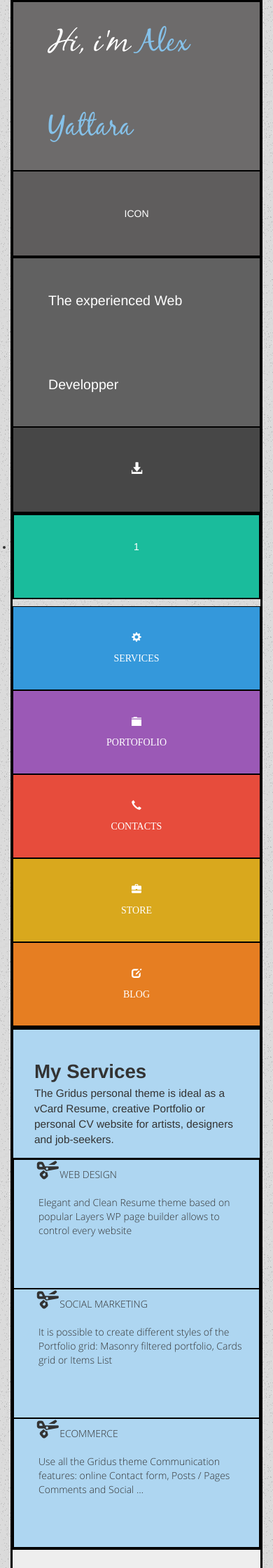
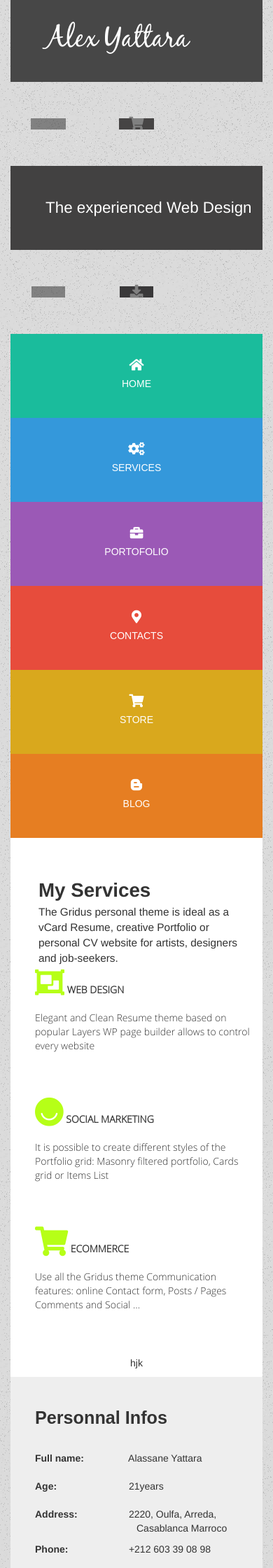
Before and after one commit to Yattus/monSite, a Python web app: template monCV/templates/monCV/monCV.html in a window 390 px wide. Shown: the part 413-2653 px from the top of the page at 70% size. Run offline with Jinja, Linux system fonts and the light colour scheme; the template is opened without the code that fills it, so the values that code supplies are empty; some libraries are stand-ins or nearby versions; some web fonts are replaced.

Commit message:
Transition experienced

```diff
--- a/monCV/static/monCV/css/monCV2.css
+++ b/monCV/static/monCV/css/monCV2.css
@@ -71,7 +71,7 @@
 }
 
 [class*='col-'], footer{
-    border: 1px solid black;
+    /* border: 1px solid black; */
     text-align: center;
     /* background-color: lightgreen; */
     /* line-height: 70px; */
@@ -97,12 +97,13 @@
 /* } */
 
 .nom{
-    font-family: 'black_jackregular', 'open_sanslight', 'cac_champagneregular', 'open_sansitalic', sans-serif, Verdana, Arial, "Arial Black", Impact;
+   font-family: 'black_jackregular', 'open_sanslight', 'cac_champagneregular', 'open_sansitalic', sans-serif, Verdana, Arial, "Arial Black", Impact;
     padding-left: 50px;
     text-align: left;
     font-size: 3em;
     color: white;
-    background-color: #6d6b6b;
+    background-color: #474747;
+    line-height: 120px;
 }
 
 /* .jumbotron{ */
@@ -111,23 +112,60 @@
 /* } */
 
 .nom_icon{
-    background-color: #5f5d5d;
+    background-color: #464444;
 }
 
-.job{
+.div_job{
     /* font-family: 'robotolight', 'open_sanslight'; */
+    font-size: 1.6em;
+    background-color: #424141;
+    line-height: 120px;
+    text-align: left;
     padding-left: 50px;
-    text-align: left;
-    font-size: 1.4em;
     color: white;
-    background-color: #616161;
 }
 
+/* .experienced{ */
+/*     text-align: right; */
+/*     padding-right: 3px; */
+/* } */
+
+/* .job{ */
+/* } */
+
 .job_icon{
-    display: block;
-    background-color:  #474747;
+    background-color: #393839;
 }
 
+.job_icon, .nom_icon {
+    text-decoration: none;
+    line-height: 120px;
+    overflow: hidden;
+    color: grey;
+}
+
+/* Transition propriété */
+.nom_icon_span, .job_icon_span {
+    display: block;
+    width: 100%;
+    height: 100%;
+    position: absolute;
+    left: -126px;
+    top: 0px;
+    background-color: rgba(40,40,40,0.5);
+
+    /* Transition propriété */
+    transition-property: left;
+    transition-duration: 400ms;
+}
+
+.nom_icon:hover .nom_icon_span, .job_icon:hover .job_icon_span{
+    left: 0px;
+}
+
+.job_icon:hover, .nom_icon:hover {
+    text-decoration: none;
+}
 
 .sectionheight1{
     text-align: left;
@@ -146,11 +184,19 @@
     font-size: 1.8em;
 }
 
-.professionalC{
+.professionalC1{
     height: 92px;
     color: white;
     text-align: left;
     padding-left: 45px;
+}
+
+.professionalC2{
+    height: 92px;
+    color: white;
+    text-align: left;
+    padding-left: 15px;
+    padding-right: 45px;
 }
 
 .pweb_design {
@@ -271,24 +317,67 @@
     /* justify-content: center; */
 }
 
+.nav1_span {
+    background-color: rgba(11,83,69,0.4);
+}
+
+.nav1_span, .nav2_span, .nav3_span, .nav4_span, .nav5_span, .nav6_span {
+    display: block;
+    width: 100%;
+    height: 100%;
+    position: absolute;
+    left: 0px;
+    top: -120px;
+
+    /* Transition propriété */
+    transition-property: top;
+    transition-duration: 400ms;
+}
+
+.nav_header2:hover .nav1_span, .nav_header2:hover .nav2_span, .nav_header2:hover .nav3_span, .nav_header2:hover .nav4_span, .nav_header2:hover .nav5_span, .nav_header2:hover .nav6_span{
+    top: 0px;
+}
+
+
 .nav2{
     background-color: #3498db;
+}
+.nav2_span {
+    background-color: rgba(26,82,118,0.4);
 }
 
 .nav3{
     background-color: #9b59b6;
 }
+.nav3_span {
+    background-color: rgba(11,83,69,0.4);
+}
 
 .nav4{
     background-color: #e74c3c;
+}
+.nav4_span {
+    background-color: rgba(11,83,69,0.4);
 }
 
 .nav5{
     background-color: #d9a81d;
 }
+.nav5_span {
+    background-color: rgba(11,83,69,0.4);
+}
 
 .nav6{
     background-color: #e67e22;
+}
+.nav6_span {
+    background-color: rgba(11,83,69,0.4);
+}
+
+ /* SIDE OF ICONS */
+.icons {
+    display: block;
+    padding-bottom: 10px;
 }
 
 .nav_header2{
@@ -297,11 +386,14 @@
     display: block;
     padding-top: 35px;
     color: white;
+    text-decoration: none;
+    position: relative;
+    overflow: hidden;
 }
 
-.header2{
-    line-height: 120px;
+.nav_header2:hover{
     color: white;
+    text-decoration: none;
 }
 
 /* Address : Personnal Infos */
@@ -337,7 +429,8 @@
 
 /* Background section service */
 .section1{
-    background-color:  #aed6f1;
+    /* background-color:  #aed6f1; */
+    background-color: white;
 }
 
 /* My service */
@@ -348,8 +441,8 @@
 }
 
 .my_services{
-    padding-top: 40px;
-    padding-left: 15px;
+    padding-top: 55px;
+    padding-left: 25px;
     font-size: 1.1em;
 }
 
@@ -377,13 +470,23 @@
 }
 
 footer{
+    display: block;
     background-color:  #252627;
     color: white;
+    padding-left: 32px;
+}
+
+/* footer image */
+footer img{
+    display: block;
+    /* padding-left: -20px; */
+    height: 43px;
+
 }
 
 footer .detail {
     text-align: left;
-    /* padding-left: -5px */
+    padding-left: 6px
 }
 
 /* .footerheight{ */
@@ -397,22 +500,17 @@
     text-align: left;
     margin-top: 65px;
     line-height: 32px;
-    padding-left: 37px;
+    /* padding-left: 37px; */
 }
 
 .footerheight2 {
-    padding-left: 37px;
+    /* padding-left: 37px; */
     text-align: left;
     margin-top: 8px;
     /* font-size: 0.9em; */
+    text-align: justify;
     font-size: small;
     height: 175px;
-}
-
-/* footer me */
-footer img{
-    display: block;
-    height: 43px;
 }
 
 @media (min-width: 768px) {
--- a/monCV/templates/monCV/monCV.html
+++ b/monCV/templates/monCV/monCV.html
@@ -2,10 +2,11 @@
 <html lang="en">
 <head>
     <meta charset="UTF-8">
-    <link href="https://maxcdn.bootstrapcdn.com/font-awesome/4.7.0/css/font-awesome.min.css" rel="stylesheet">
+    <!-- <link href="https://maxcdn.bootstrapcdn.com/font-awesome/4.7.0/css/font-awesome.min.css" rel="stylesheet"> -->
     <meta name="viewport" content="width=device-width, initial-scale=1.0">
     <link rel="stylesheet" href="../../bootstrap/css/bootstrap.css">
     <link rel="stylesheet" href="../../static/monCV/css/monCV2.css" />
+	<link rel="stylesheet" href="https://use.fontawesome.com/releases/v5.2.0/css/all.css" integrity="sha384-hWVjflwFxL6sNzntih27bfxkr27PmbbK/iSvJ+a4+0owXq79v+lsFkW54bOGbiDQ" crossorigin="anonymous">
     <meta http-equiv="X-UA-Compatible" content="ie=edge">
     <title>Document</title>
 </head>
@@ -22,47 +23,56 @@
                     <div class='row'>
                         <div class='col-md-12'>
                             <div class='row'>
-                                <div class='col-md-10 header2 nom'>
-                                    <em style:'width: 100px'>Hi, i'm </em> <span style='color:#85c1e9'>Alex Yattara</span>
+                                <div class='col-md-10 nom'>
+                                    <span>Alex Yattara</span>
                                 </div>
-                                <div class='col-md-2 header2 nom_icon'>ICON</div>
+                                <a href='#' class='col-md-2 nom_icon'>
+                                    <span class="fa fa-shopping-cart fa-lg" ></span>
+                                    <span class='nom_icon_span'></span>
+                                </a>
                             </div>
                         </div>
 
                         <div class='col-md-12'>
                             <div class='row'>
-                                <div class='col-md-10 header2 job'>The experienced Web Developper</div>
-                                <a href="#" class="col-md-2 header2 job_icon">
-                                    <span class="glyphicon glyphicon-download-alt" style='font-size: 1.2em'></span>
+                                <div class='col-md-10 div_job'>
+                                        The experienced <span id='job'>Developper</span>
+                                </div>
+                                <a href="#" class="col-md-2 job_icon">
+                                    <span class="fas fa-download fa-lg"></span>
+                                    <span class='job_icon_span'></span>
                                 </a>
                             </div>
                         </div>
 
                         <div class='col-md-12'>
-                            <div class='row dropdown'>
-                                <ul href='#' class='col-md-2'>
-								<!-- <span class="glyphicon glyphicon-home" style='font-size: 1em'><br><br/>HOME</span> -->
                             <div class='row'>
-                                        <li class='dropdown'>
-                                            <a class='col-md-12 nav_header2 nav1' data-toggle='dropdown'>1</a>
-                                        </li>
-                                    </div>
-                                </ul>
+                                <a href='#' class='col-md-2 nav_header2 nav1' data-toggle='dropdown'>
+									<span class="fa fa-home fa-lg icons"></span><br/>HOME
+                                    <span class='nav1_span'> </span>
+                                    <!-- <a class='nav1_a' href='#'>kkkk</a> -->
+                                </a>
                                 <a href='#' class='col-md-2 nav_header2 nav2'>
-                                    <span class="glyphicon glyphicon-cog" style='font-size: 1em'><br/><br/>SERVICES</span>
+                                    <span class="fa fa-cogs fa-lg icons"></span><br/>SERVICES
+                                    <span class='nav2_span'> </span>
+                                    <!-- <i class="fas fa-cogs"></i> -->
                                 </a>
                                 <a href='#' class='col-md-2 nav_header2 nav3'>
-                                    <span class="glyphicon glyphicon-folder-close" style='font-size: 1em'><br/><br/>PORTOFOLIO</span>
+                                    <span class="fa fa-briefcase fa-lg icons" ></span><br/>PORTOFOLIO
+                                    <span class='nav3_span'> </span>
                                 </a>
                                 <a href='#' class='col-md-2 nav_header2 nav4'>
-                                    <span class="glyphicon glyphicon-earphone" style='font-size: 1em'><br/><br/>CONTACTS</span>
+                                    <span class="fa fa-map-marker-alt fa-lg icons" ></span><br/>CONTACTS
+                                    <span class='nav4_span'> </span>
                                 </a>
                                 <a href='#' class='col-md-2 nav_header2 nav5'>
-									<i class="glyphicon glyphicon-briefcase" style='font-size: 1em'><br/><br/>STORE</i>
+									<span class="fa fa-shopping-cart fa-lg icons" ></span><br/>STORE
+                                    <span class='nav5_span'> </span>
                                     <!-- <span class=" glyphicon-glyphicon-briefcase"><br/><br/>STORE</span> -->
                                 </a>
                                 <a href='#' class='col-md-2 nav_header2 nav6'>
-                                    <span class="glyphicon glyphicon-edit" style='font-size: 1em'><br/><br/>BLOG</span>
+                                    <span class="fab fa-blogger-b fa-lg icons" ></span><br/>BLOG
+                                    <span class='nav6_span'> </span>
                                 </a>
                             </div>
                         </div>
@@ -85,8 +95,8 @@
                                     <div class='row'>
                                         <div class='col-md-4 serviceContent'>
                                             <p class='my_services2'>
-                                            <span class='glyphicon glyphicon-scissors' style='font-size: 1.9em' ></span>
-                                            WEB DESIGN <br><br>
+                                            <span class='fa fa-object-group fa-3x' style='color: #B6FF17'></span>
+                                            <strong>WEB DESIGN</strong> <br><br>
                                             Elegant and Clean Resume
                                             theme based on popular
                                             Layers WP page builder
@@ -96,8 +106,8 @@
                                         </div>
                                         <div class='col-md-4 serviceContent'>
                                             <p class='my_services2'>
-                                            <span class='glyphicon glyphicon-scissors' style='font-size: 1.9em' ></span>
-                                            SOCIAL MARKETING<br><br>
+                                            <span class='fab fa-ello fa-3x' style='color: #B6FF17'></span>
+                                            <strong>SOCIAL MARKETING</strong><br><br>
                                             It is possible to create
                                             different styles of the
                                             Portfolio grid: Masonry
@@ -107,8 +117,8 @@
                                         </div>
                                         <div class='col-md-4 serviceContent'>
                                             <p class='my_services2'>
-                                            <span class='glyphicon glyphicon-scissors' style='font-size: 1.9em' ></span>
-                                            ECOMMERCE<br><br>
+                                            <span class='fa fa-shopping-cart fa-3x' style='color: #B6FF17'></span>
+                                            <strong>ECOMMERCE</strong><br><br>
                                             Use all the Gridus theme
                                             Communication features:
                                             online Contact form,
@@ -116,12 +126,17 @@
                                             and Social …
                                             </p>
                                         </div>
+                                        <div class='col-md-12' style='height: 30px'>
+                                            hjk
+                                        </div>
                                     </div>
                                 </div>
                             </div>
                         </div>
 
-                        <div class='col-md-4 sectionheight1 personnal_infos'>
+                        <div class='col-md-4'>
+                            <div class='row personnal_infos'>
+                                <div class='col-md-12 sectionheight1'>
                                     <p  class='infos'>
                                         <strong style='font-size: 1.8em'>Personnal Infos</strong>
                                         <p class='infosContent'>
@@ -135,6 +150,11 @@
                                             <p><span class='titre'>Aviable for:</span> Freelance job</p>
                                         </p>
                                     </p>
+                                </div>
+                                <div class='col-md-12' style='height: 30px'>
+                                    hjk
+                                </div>
+                            </div>
                         </div>
                     </div>
                 </div>
@@ -174,6 +194,9 @@
                                         <small class='pull-right'>Web Agency </small>
                                     </p>
                                 </div>
+                                <div class='col-md-12' style='height: 30px'>
+                                    hjk
+                                </div>
                             </div>
                         </div>
                         <div class='col-md-8 my_skills'>
@@ -185,29 +208,29 @@
                                     <div class='row'>
                                         <aside class='col-md-6'>
                                             <div class='row'>
-                                                <div class='col-md-12 aside professionalC'>
-                                                    Web Design<br>
+                                                <div class='col-md-12 aside professionalC1'>
+                                                    <i class="fa fa-object-group"></i> Web Design<br>
                                                     <div class='progress progress-striped'>
                                                         <div class='progress-bar progress-bar-info pweb_design'></div>
                                                     </div>
                                                     <div class='pull-right'>57%</div>
                                                 </div>
-                                                <div class='col-md-12 aside professionalC'>
-                                                   Java Script<br>
+                                                <div class='col-md-12 aside professionalC1'>
+                                                    <i class="fab fa-js"></i> Java Script<br>
                                                     <div class='progress progress-striped'>
                                                         <div class='progress-bar progress-bar-info pjavascript'></div>
                                                     </div>
                                                     <div class='pull-right'>77%</div>
                                                 </div>
-                                                <div class='col-md-12 aside professionalC'>
-                                                  Web Programming<br>
+                                                <div class='col-md-12 aside professionalC1'>
+                                                  <i class="fas fa-laptop-code"></i> Web Programming<br>
                                                     <div class='progress progress-striped'>
                                                         <div class='progress-bar progress-bar-info pweb_prog'></div>
                                                     </div>
                                                     <div class='pull-right'>93%</div>
                                                 </div>
-                                                <div class='col-md-12 aside professionalC'>
-                                                  jQuery<br>
+                                                <div class='col-md-12 aside professionalC1'>
+                                                    <i class="fas fa-file-code"></i> jQuery<br>
                                                     <div class='progress progress-striped'>
                                                         <div class='progress-bar progress-bar-info pjquery'></div>
                                                     </div>
@@ -217,29 +240,29 @@
                                         </aside>
                                         <aside class='col-md-6'>
                                             <div class='row'>
-                                                <div class='col-md-12 aside professionalC'>
-                                                    HTML Coding<br>
+                                                <div class='col-md-12 aside professionalC2'>
+                                                    <i class="fab fa-html5"></i> HTML Coding<br>
                                                     <div class='progress progress-striped'>
                                                         <div class='progress-bar progress-bar-info phtml'></div>
                                                     </div>
                                                     <div class='pull-right'>76%</div>
                                                 </div>
-                                                <div class='col-md-12 aside professionalC'>
-                                                   CSS3 Coding<br>
+                                                <div class='col-md-12 aside professionalC2'>
+                                                    <i class="fab fa-css3"></i> CSS3 Coding<br>
                                                     <div class='progress progress-striped'>
                                                         <div class='progress-bar progress-bar-info pcss'></div>
                                                     </div>
                                                     <div class='pull-right'>64%</div>
                                                 </div>
-                                                <div class='col-md-12 aside professionalC'>
-                                                    Django<br>
+                                                <div class='col-md-12 aside professionalC2'>
+                                                    <i class="fab fa-python"></i><i class="fas fa-server"></i> Django<br>
                                                     <div class='progress progress-striped'>
                                                         <div class='progress-bar progress-bar-info pdjango'></div>
                                                     </div>
                                                     <div class='pull-right'>70%</div>
                                                 </div>
-                                                <div class='col-md-12 aside professionalC'>
-                                                    WordPress<br>
+                                                <div class='col-md-12 aside professionalC2'>
+                                                    <i class="fab fa-wordpress"></i> WordPress<br>
                                                     <div class='progress progress-striped'>
                                                         <div class='progress-bar progress-bar-info pwordpress'></div>
                                                     </div>
@@ -248,6 +271,9 @@
                                             </div>
                                         </aside>
                                     </div>
+                                </div>
+                                <div class='col-md-12' style='height: 30px'>
+                                    hjk
                                 </div>
                             </div>
                         </div>
@@ -293,10 +319,12 @@
                         </div>
                         <div class='col-md-12 footerheight2'>
                             <div class='row'>
-                                <img class='col-md-4' src="../../static/monCV/img/photo.jpg" alt="photo Developper freelance">
-                                <div class='col-md-8 detail'>
+                                <p class='col-md-3 image'><img src="../../static/monCV/img/photo.jpg" alt="photo Developper freelance"></p>
+                                <div class='col-md-9 detail'>
                                     <p>
-                                        QualityWeb Design, Ui/UX Design, Part-time or Fulltime.
+                                        Responsive Design, Front-end, Back-end
+                                        (<span style='color:magenta'>Django</span>),
+                                        and more.
                                     </p>
                                 </div>
                             </div>
@@ -310,11 +338,13 @@
                         </div>
                         <div class='col-md-12 footerheight2'>
                             <p>
-                               	Wikipsum wishful wizards want
-								wands Freren is a Samtgemeinde
-								in the district Emsland in Lower
-								Saxony, Germany. Its seat is in
-								the town Freren.
+                                I'm web developper and programmer
+                                living in Casablanca, morroco,
+                                I make web applications, usually with
+                                <span style='color:magenta'>DJANGO</span>
+                                and create beautiful
+                                and functional website for small
+                                business.
                             </p>
                         </div>
                     </div>
@@ -342,7 +372,28 @@
             </footer>
         </div>
     </div>
+    <script scr='../../static/monCV/js/jquery-3.3.1/jquery.js'></script>
+    <script src="https://ajax.googleapis.com/ajax/libs/jquery/3.3.1/jquery.js"></script>
     <script src='../../bootstrap/js/bootstrap.js'></script>
-    <script scr='../../static/monCV/js/jquery-3.3.1/jquery.js'></script>
+    <script>
+        $(function(){
+            var p = 1;
+            var $element = $('#job');
+            function func(){
+                <!-- $element.fadeIn().delay(2500).fadeOut().delay(500); -->
+                setTimeout(function() {
+                    $element.text('Web Developper').fadeIn().delay(2500).fadeOut().delay(500);
+                }, 3000);
+                setTimeout(function() {
+                    $element.text('Web Design').fadeIn().delay(2500).fadeOut().delay(500);
+                }, 6500);
+                setTimeout(function() {
+                    $element.text('Web Programming').fadeIn().delay(2500).fadeOut().delay(500);
+                }, 10500);
+                setTimeout(func,11500);
+            };
+            func();
+        });
+    </script>
 </body>
 </html>
```
Also changed, not shown: monCV/static/monCV/js/ExperienceAnimation.js (added, +45 -0 lines), monCV/static/monCV/js/test.html (added, +37 -0 lines). Lines whose indentation alone changed are shown as unchanged.
